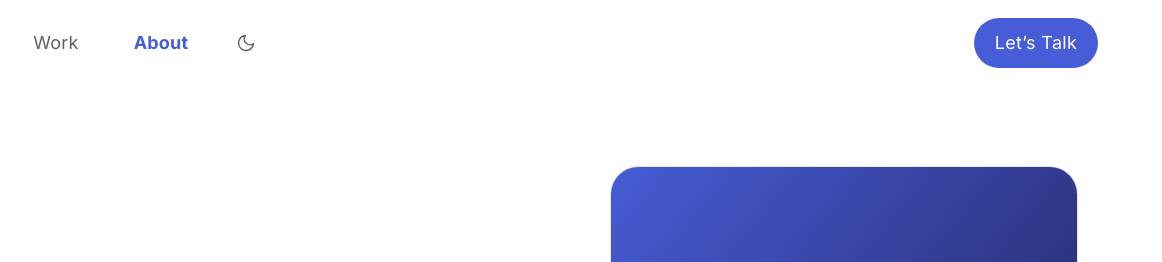
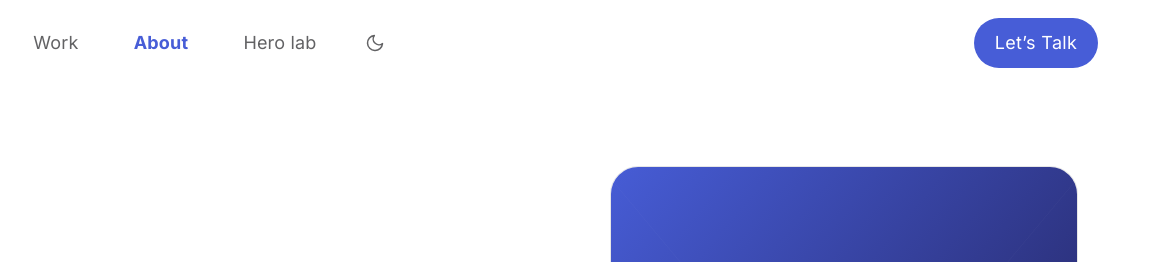
Before and after one commit to algovisual-mx/algovisual, a plain HTML site: page about.html in a window 1280 px wide. Shown: the top 262 px of the page, 118-1280 px from the left. Drawn offline with Linux system fonts and the light colour scheme.

Commit message:
Temporarily link Hero lab in the nav
Co-Authored-By: Claude Sonnet 5.5 <noreply@anthropic.com>

```diff
--- a/about.html
+++ b/about.html
@@ -25,6 +25,7 @@
       </a>
       <a class="nav-link" data-nav="work" href="index.html">Work</a>
       <a class="nav-link" data-nav="about" href="about.html">About</a>
+      <a class="nav-link" data-nav="lab" href="hero-lab.html">Hero lab</a><!-- TEMP: remove when the hero test is done -->
       <button class="theme-toggle" data-theme-toggle type="button" aria-label="Toggle color theme">
         <svg class="icon-moon" viewBox="0 0 24 24" fill="none" xmlns="http://www.w3.org/2000/svg" aria-hidden="true">
           <path d="M21 12.79A9 9 0 1 1 11.21 3 7 7 0 0 0 21 12.79Z" stroke="currentColor" stroke-width="1.8" stroke-linecap="round" stroke-linejoin="round"/>
```
Also changed, not shown: hero-lab.html (+1 -0 lines), index.html (+1 -0 lines), project.html (+1 -0 lines).
